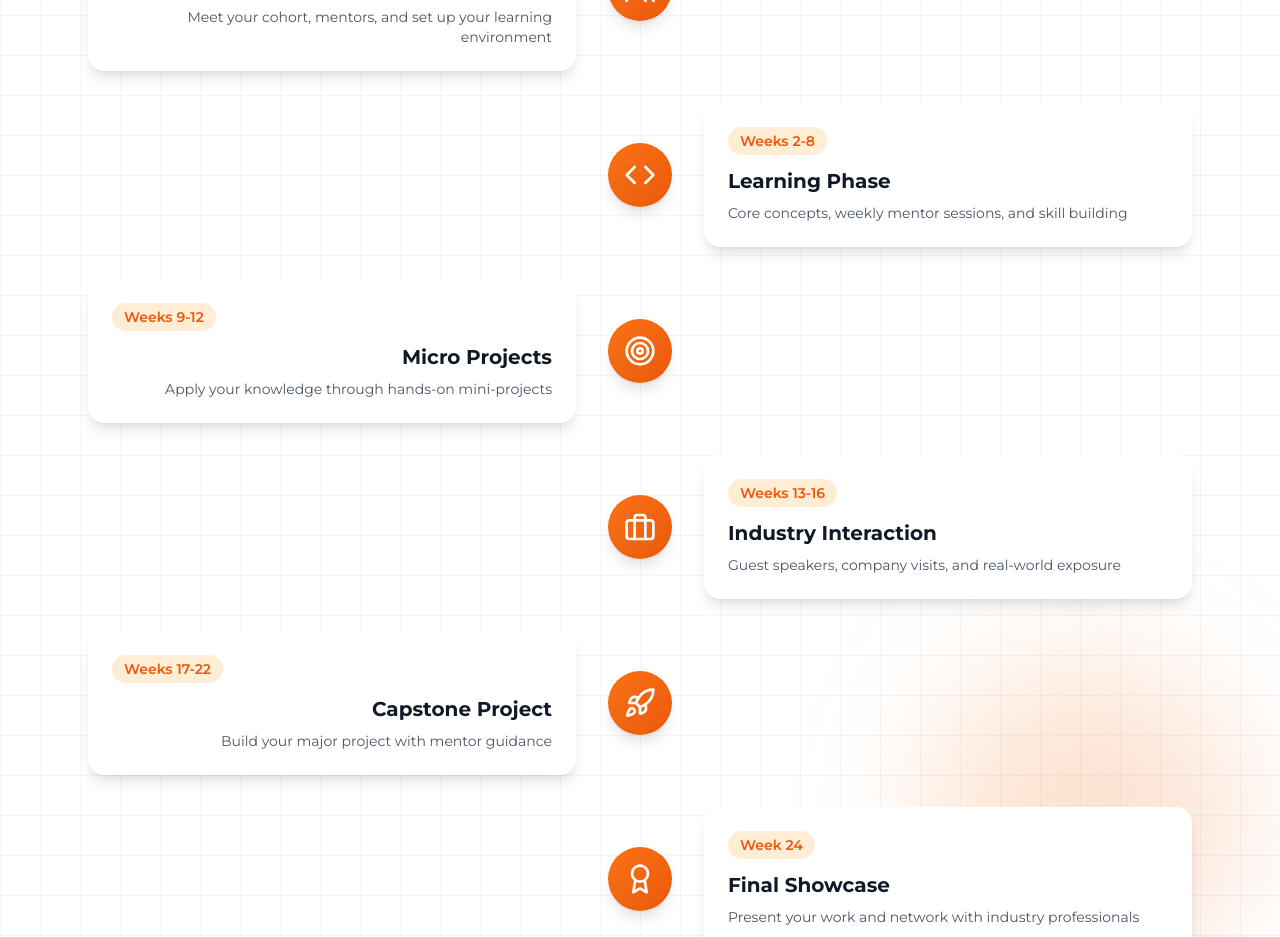
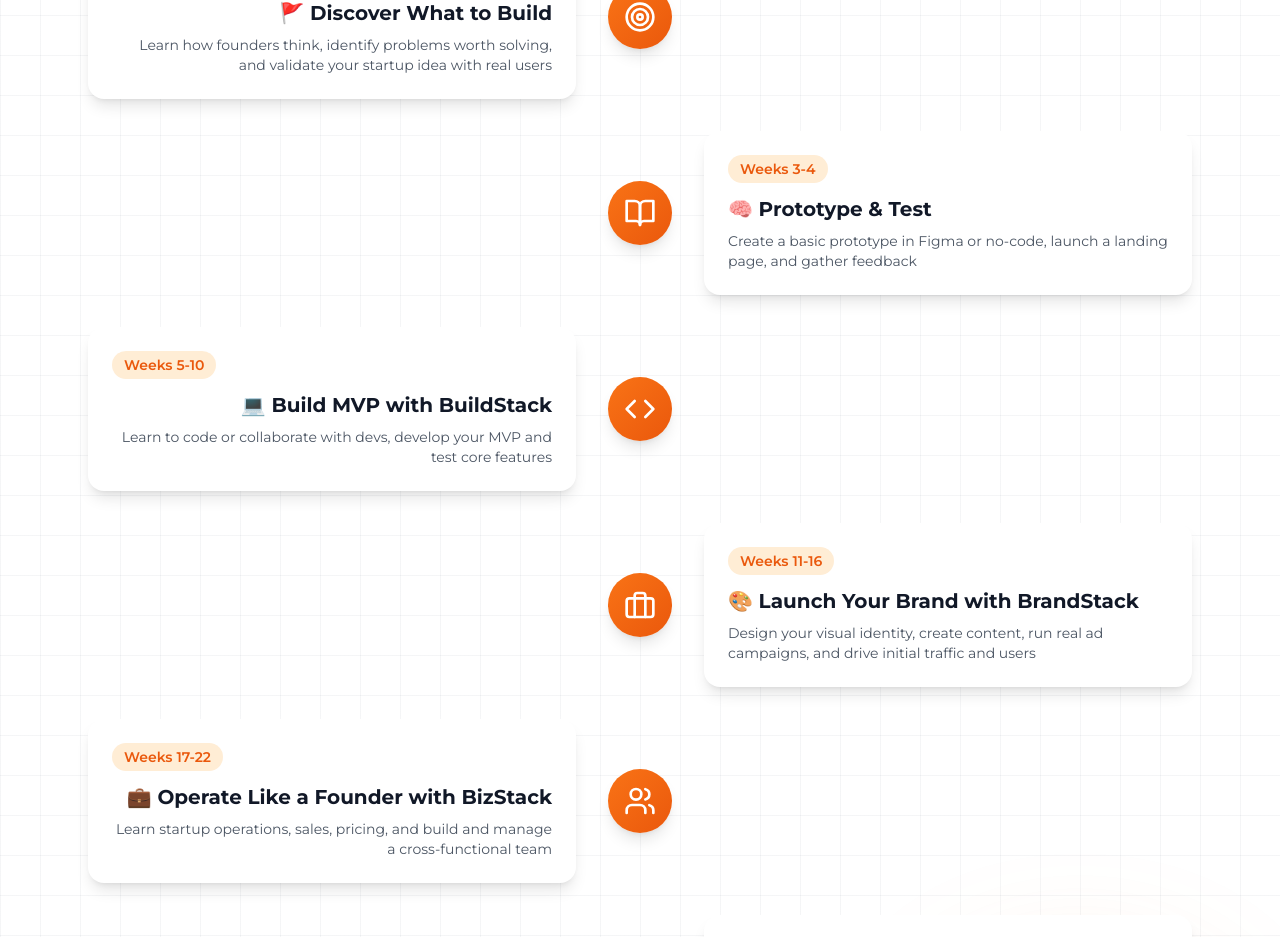
Before and after one commit to shrixtacy/Apiman, a React (Vite) app: page /cohort in a window 1280 px wide. Shown: the part 1680-2617 px from the top of the page. Built offline with nearby package versions, Linux system fonts and the light colour scheme.

Commit message:
Update Cohort Page Timeline to Match New 7-Milestone Journey

```diff
--- a/src/pages/CohortPage.tsx
+++ b/src/pages/CohortPage.tsx
@@ -12,6 +12,8 @@
   Award,
   Target,
   Rocket,
+  BookOpen,
+  Trophy,
   ChevronDown,
   ChevronUp,
   Phone,
@@ -58,40 +60,46 @@
 
   const timeline = [
     {
-      week: "Week 1",
-      title: "Orientation",
-      description: "Meet your cohort, mentors, and set up your learning environment",
-      icon: Users
+      week: "Weeks 1-2",
+      title: "🚩 Discover What to Build",
+      description: "Learn how founders think, identify problems worth solving, and validate your startup idea with real users",
+      icon: Target
     },
     {
-      week: "Weeks 2-8",
-      title: "Learning Phase",
-      description: "Core concepts, weekly mentor sessions, and skill building",
+      week: "Weeks 3-4",
+      title: "🧠 Prototype & Test",
+      description: "Create a basic prototype in Figma or no-code, launch a landing page, and gather feedback",
+      icon: BookOpen
+    },
+    {
+      week: "Weeks 5-10",
+      title: "💻 Build MVP with BuildStack",
+      description: "Learn to code or collaborate with devs, develop your MVP and test core features",
       icon: Code
     },
     {
-      week: "Weeks 9-12",
-      title: "Micro Projects",
-      description: "Apply your knowledge through hands-on mini-projects",
-      icon: Target
-    },
-    {
-      week: "Weeks 13-16",
-      title: "Industry Interaction",
-      description: "Guest speakers, company visits, and real-world exposure",
+      week: "Weeks 11-16",
+      title: "🎨 Launch Your Brand with BrandStack",
+      description: "Design your visual identity, create content, run real ad campaigns, and drive initial traffic and users",
       icon: Briefcase
     },
     {
       week: "Weeks 17-22",
-      title: "Capstone Project",
-      description: "Build your major project with mentor guidance",
-      icon: Rocket
+      title: "💼 Operate Like a Founder with BizStack",
+      description: "Learn startup operations, sales, pricing, and build and manage a cross-functional team",
+      icon: Users
     },
     {
-      week: "Week 24",
-      title: "Final Showcase",
-      description: "Present your work and network with industry professionals",
-      icon: Award
+      week: "Weeks 21-24",
+      title: "📊 Structure & Pitch Your Startup",
+      description: "Register your company, split equity, build your pitch deck and investor narrative for Demo Day",
+      icon: Trophy
+    },
+    {
+      week: "Weeks 25-36 (Optional)",
+      title: "🚀 Post-Cohort Growth Paths",
+      description: "Internship, startup placement, freelance projects, or join Apiman Studio to build your startup with support",
+      icon: Rocket
     }
   ];
 
@@ -328,10 +336,10 @@
         <div className="max-w-6xl mx-auto px-6 relative z-10">
           <div className="text-center mb-12">
             <h2 className="text-4xl md:text-5xl font-bold text-gray-900 dark:text-white mb-6 transition-colors duration-300">
-              Your <span className="text-orange-600 dark:text-orange-400">6-Month Journey</span>
+              <span className="text-orange-600 dark:text-orange-400">Apiman Cohort Journey</span>
             </h2>
             <p className="text-xl text-gray-600 dark:text-gray-300 max-w-3xl mx-auto transition-colors duration-300">
-              A structured path from beginner to industry-ready professional
+              24 Weeks in 7 Key Milestones - From idea validation to Demo Day and beyond
             </p>
           </div>
 
```
